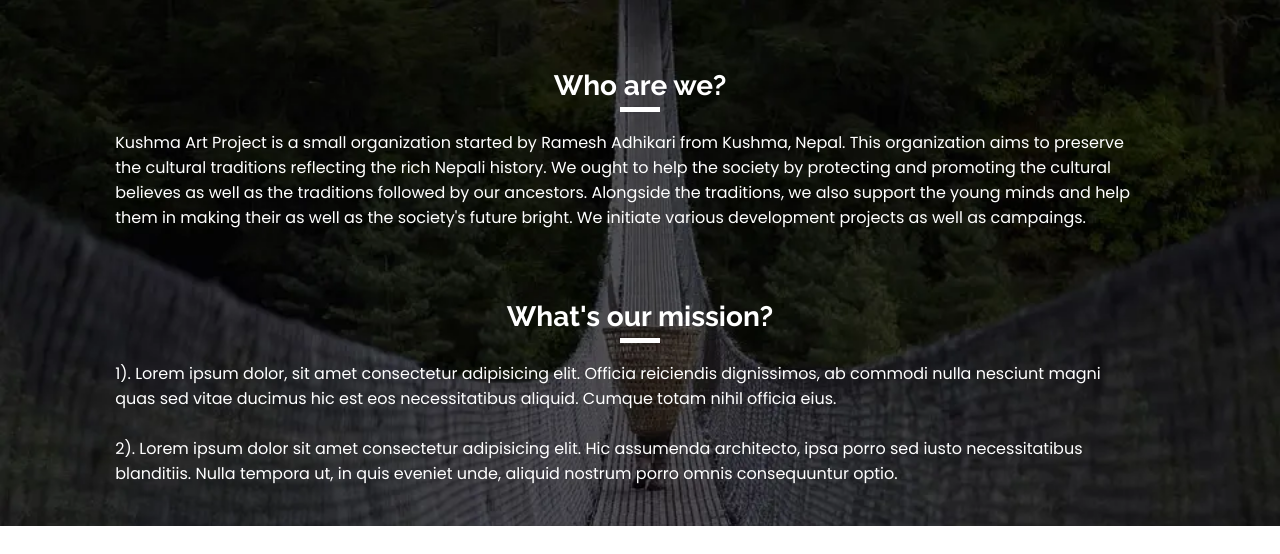
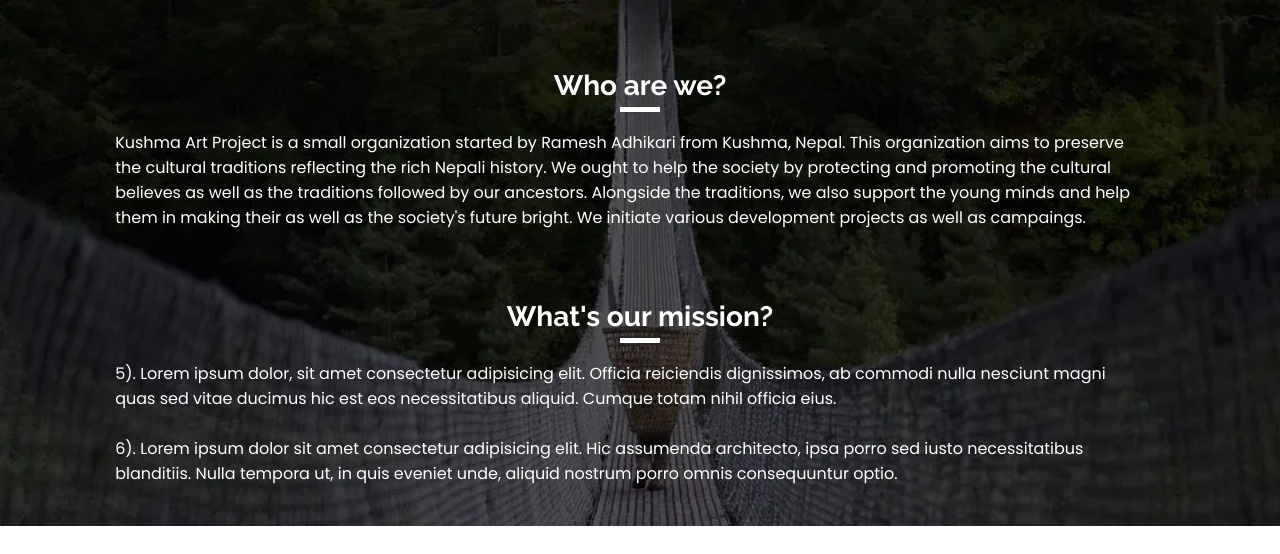
Before and after one commit to zenith-001/Satabdi-Ghar, a PHP site: page / in a window 1280 px wide. Shown: the part 965-1519 px from the top of the page. Run offline with PHP 8.4, Linux system fonts and the light colour scheme; data that the repository does not hold is empty; some libraries are stand-ins or nearby versions.

Commit message:
minorrr changes inin dex

```diff
--- a/index.php
+++ b/index.php
@@ -83,11 +83,11 @@ if ($_SERVER['REQUEST_METHOD'] == "POST") {
                 <p class="Ptitle">What's our mission?</p>
             </div><br>
             <p class="description">
-                1). Lorem ipsum dolor, sit amet consectetur adipisicing elit. Officia reiciendis dignissimos, ab commodi
+                5). Lorem ipsum dolor, sit amet consectetur adipisicing elit. Officia reiciendis dignissimos, ab commodi
                 nulla nesciunt magni quas sed vitae ducimus hic est eos necessitatibus aliquid. Cumque totam nihil
                 officia eius.
                 <br> <br>
-                2). Lorem ipsum dolor sit amet consectetur adipisicing elit. Hic assumenda architecto, ipsa porro sed
+                6). Lorem ipsum dolor sit amet consectetur adipisicing elit. Hic assumenda architecto, ipsa porro sed
                 iusto necessitatibus blanditiis. Nulla tempora ut, in quis eveniet unde, aliquid nostrum porro omnis
                 consequuntur optio.
             </p>
```
